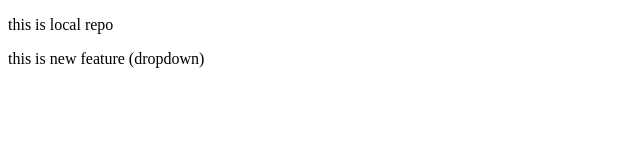
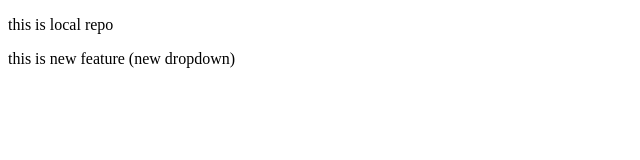
Before and after one commit to tayyabarfaq/localrepo, a plain HTML site: page index.html in a window 1280 px wide. Shown: the full height of the page, 0-640 px from the left. Drawn offline with Linux system fonts and the light colour scheme.

Commit message:
added new fropdown

```diff
--- a/index.html
+++ b/index.html
@@ -7,6 +7,6 @@
 </head>
 <body>
     <p>this is local repo</p>
-    <p>this is new feature (dropdown)</p>
+    <p>this is new feature (new dropdown)</p>
 </body>
 </html>
```
